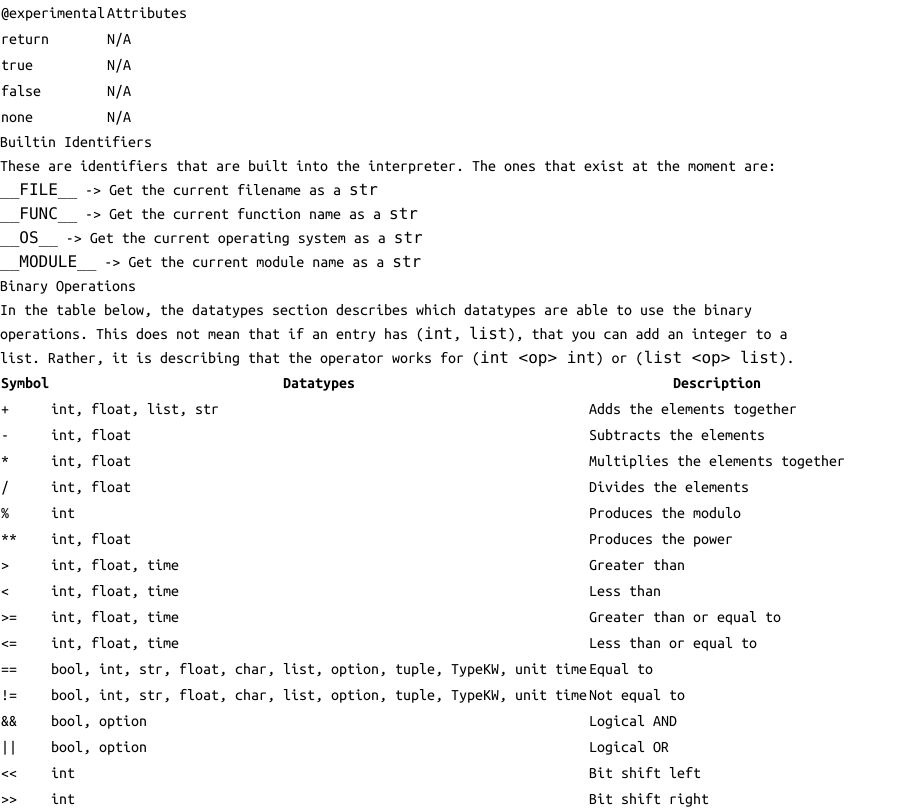
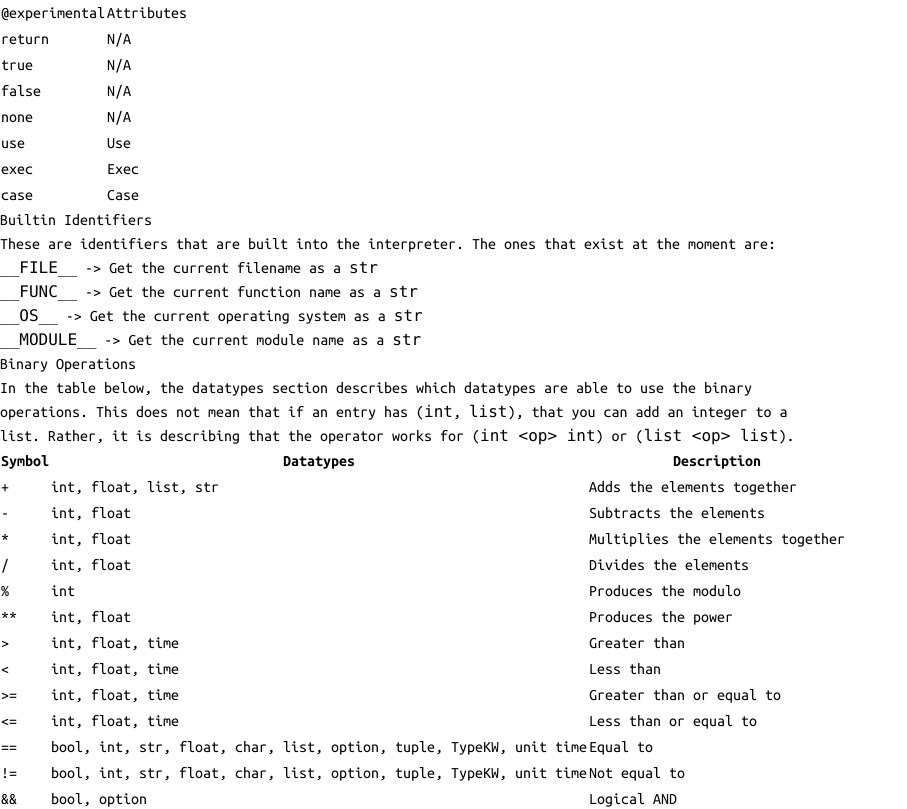
Before and after one commit to malloc-nbytes/EARL-web, a React (Vite) app: page /EARL-web/documentation in a window 1280 px wide. Shown: the part 9140-9949 px from the top of the page, without its empty margins (0-907 px from the left). Built offline with nearby package versions, Linux system fonts and the light colour scheme.

Commit message:
added more keywords

```diff
--- a/src/pages/Documentation.jsx
+++ b/src/pages/Documentation.jsx
@@ -194,6 +194,9 @@ const keywordsData = [
     { keyword: "true", section: "N/A" },
     { keyword: "false", section: "N/A" },
     { keyword: "none", section: "N/A" },
+    { keyword: "use", section: "Use" },
+    { keyword: "exec", section: "Exec" },
+    { keyword: "case", section: "Case" },
 ];
 
 const keywordsColumns = ["Keyword", "Section"];
```
